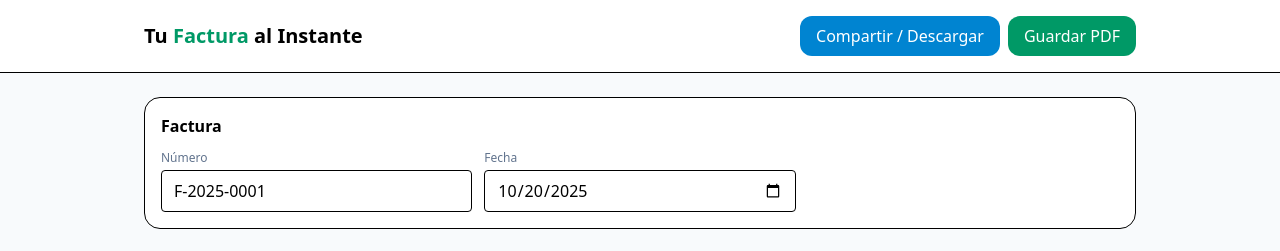
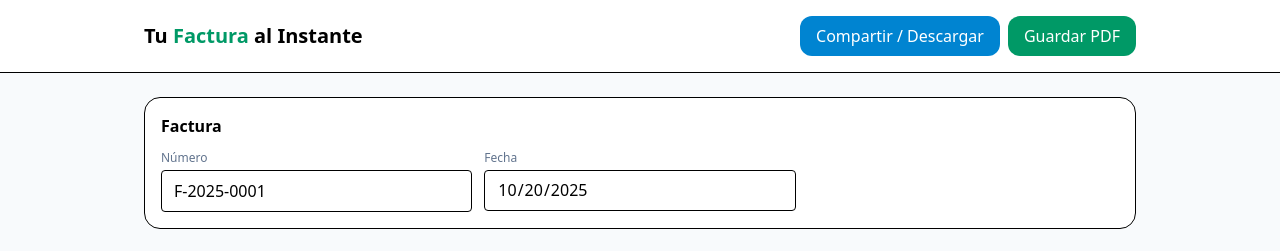
Before and after one commit to gerardojao/invoiceasy, a React (Vite) app: page / in a window 1280 px wide. Shown: the top 251 px of the page. Built offline with nearby package versions, Linux system fonts and the light colour scheme.

Commit message:
remove icon calender in input date

```diff
--- a/src/App.tsx
+++ b/src/App.tsx
@@ -257,7 +257,8 @@ export default function App() {
                 <label className="block text-xs text-slate-500 mb-1">Fecha</label>
                 <input
                   type="date"
-                  className="w-full border rounded px-3 py-2"
+                  className="w-full border rounded px-3 py-2 pr-10 text-base md:text-sm
+                 focus:outline-none focus:ring-2 focus:ring-emerald-400"
                   required
                   value={fecha}
                   onChange={(e) => setFecha(e.target.value)}
@@ -423,7 +424,8 @@ export default function App() {
                 </div>
                 <div>
                   <label className="block text-xs text-slate-500 mb-1">Fecha</label>
-                  <input type="date" className="w-full border rounded px-3 py-2"
+                  <input type="date" className="w-full border rounded px-3 py-2 pr-10 text-base md:text-sm
+                 focus:outline-none focus:ring-2 focus:ring-emerald-400"
                     value={fecha} onChange={(e) => setFecha(e.target.value)} />
                 </div>
               </div>
--- a/src/index.css
+++ b/src/index.css
@@ -2,3 +2,24 @@
 
 /* opcional, pero útil para ver que aplica */
 html, body, #root { height: 100%; }
+/* --- iOS date input fixes --- */
+/* Evita desbordes y zoom extraño en iOS */
+
+/* Quita el indicador nativo en WebKit (iOS Safari) */
+input[type="date"]::-webkit-calendar-picker-indicator {
+  opacity: 0;           /* lo oculta */
+  pointer-events: none; /* y no estorba */
+}
+
+/* Normaliza el input */
+input[type="date"] {
+  -webkit-appearance: none;
+  appearance: none;
+  font-size: 16px; /* evita auto-zoom iOS */
+}
+
+/* Evita clipping del valor en iOS */
+input[type="date"]::-webkit-date-and-time-value {
+  text-align: left;
+  display: block;
+}
```
